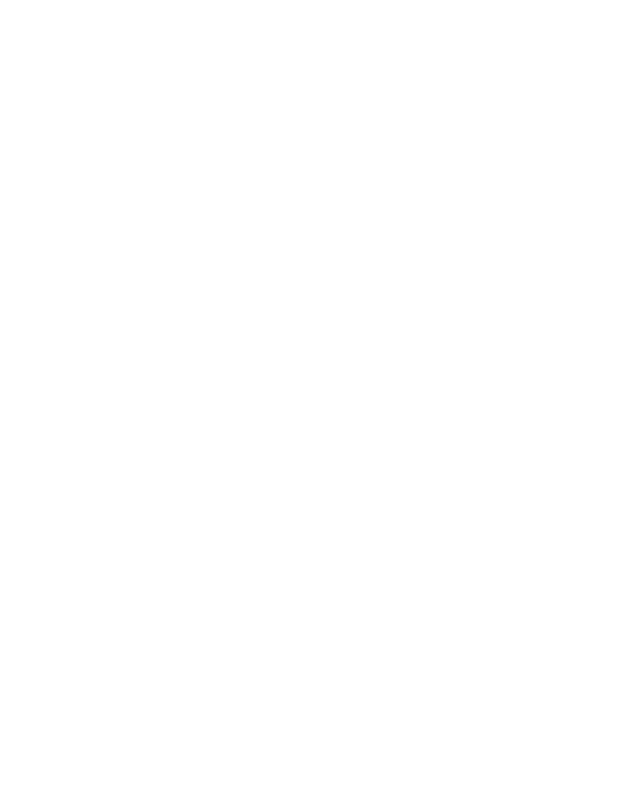
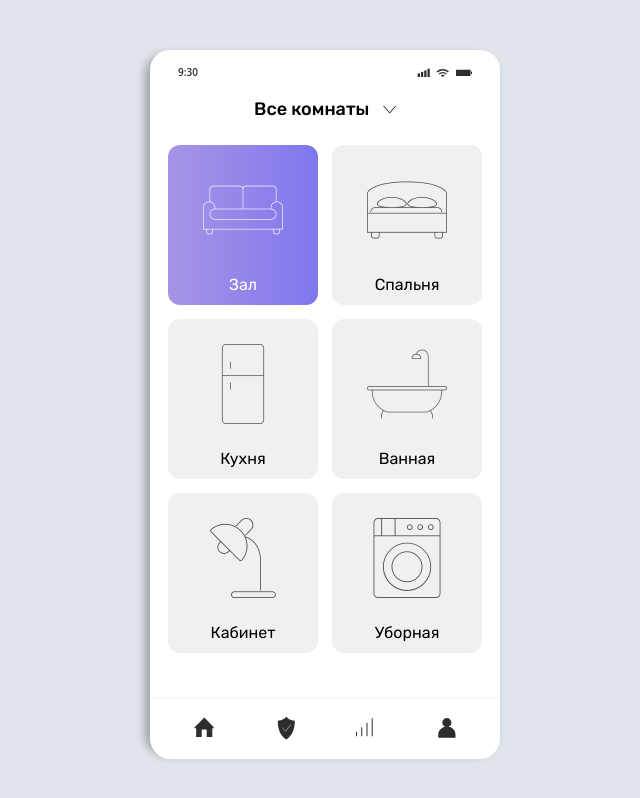
Before and after one commit to Suric1/smart-House, a plain HTML site: page index.html in a window 1280 px wide. Shown: the whole page, without its empty margins (315-955 px from the left). Drawn offline with Linux system fonts and the light colour scheme.

Commit message:
первый экран

```diff
--- a/css/style.css
+++ b/css/style.css
@@ -1 +1,125 @@
 @import url('https://fonts.googleapis.com/css2?family=Rubik:wght@300;400;500;600;700;900&display=swap');
+@import url('/fonts/icons/style.css');
+
+:root {
+    --gradient: linear-gradient(to right, #a894e6, #7e77ee);
+    --grey: #f0f0f0;
+}
+
+body {
+    font-family: 'Rubik', sans-serif;
+    background-color: #e0e5eb;
+    height: 100vh;
+    display: grid;
+    align-items: center;
+    justify-items: center;
+
+}
+
+.mobile {
+    width: 350px;
+    height: 700px;
+    background-color: #fff;
+    border-radius: 20px;
+    box-shadow: -5px 5px 10px rgba(0,0,0,0.3);
+    display: grid;
+    grid-template-rows: 48px 1fr 62px;
+
+}
+
+.mobile__top, .mobile__bottom {
+    align-self: center;
+    justify-self: center;
+}
+
+.mobile__content {
+    background-color: #fff;
+}
+
+
+
+
+.rooms {
+    display: grid;
+    grid-template-columns: repeat(2, 150px);
+    justify-content: center;
+    align-items: center;
+    gap: 14px;
+
+}
+.room {
+    display: grid;
+    grid-template-rows: 130px 30px;
+    align-content: center;
+    font-size: 16px;
+    text-align: center;
+    background: var(--grey);
+    border-radius: 12px;
+    cursor: pointer;
+}
+.room.selected {
+    background: var(--gradient);
+    color: white;
+}
+.room.selected i {
+    align-self: center;
+    font-size: 5em;
+    opacity: 1;
+}
+.room i {
+    align-self: center;
+    font-size: 5em;
+    opacity: 0.7;
+}
+
+
+
+/* UI  Components */
+
+
+.selectbox {
+    width: max-content;
+    margin: 0 auto;
+    position: relative;
+    margin-bottom: 25px;
+    cursor: pointer;
+}
+.selectbox__selected {
+    position: relative;
+    z-index: 1;
+    font-size: 18px;
+    font-weight: 500;
+    background-color: #fff;
+}
+
+.ic_arrow {
+    font-size: 0.7em;
+    margin-left: 10px;
+}
+.selectbox.open .selectbox__list {
+    top: 120%;
+   max-height: 200px;
+}
+.selectbox__list {
+    position: absolute;
+    top: 0;
+    left: 0;
+    right: 0;
+    max-height: 0;
+    overflow: hidden;
+    background-color: #fff;
+    border-radius: 3px;
+    padding: 4px 0;
+    transition: all 0.3s ease-in-out;
+}
+.selectbox__item {
+    cursor: pointer;
+}
+
+.selectbox__item.selected, .selectbox__item:hover {
+    color:#7e77ee;
+    font-weight: 600;
+}
+.selectbox__item:not(:last-child) {
+margin-bottom: 4px;
+}
--- /dev/null
+++ b/fonts/icons/style.css
@@ -0,0 +1,63 @@
+@font-face {
+  font-family: 'icons';
+  src:  url('fonts/icons.eot?e8kq15');
+  src:  url('fonts/icons.eot?e8kq15#iefix') format('embedded-opentype'),
+    url('fonts/icons.ttf?e8kq15') format('truetype'),
+    url('fonts/icons.woff?e8kq15') format('woff'),
+    url('fonts/icons.svg?e8kq15#icons') format('svg');
+  font-weight: normal;
+  font-style: normal;
+  font-display: block;
+}
+
+i {
+  /* use !important to prevent issues with browser extensions that change fonts */
+  font-family: 'icons' !important;
+  speak: never;
+  font-style: normal;
+  font-weight: normal;
+  font-variant: normal;
+  text-transform: none;
+  line-height: 1;
+
+  /* Better Font Rendering =========== */
+  -webkit-font-smoothing: antialiased;
+  -moz-osx-font-smoothing: grayscale;
+}
+
+.ic_arrow:before {
+  content: "\e900";
+}
+.ic_bathroom:before {
+  content: "\e901";
+}
+.ic_bedroom:before {
+  content: "\e902";
+}
+.ic_humidity:before {
+  content: "\e903";
+}
+.ic_kitchen:before {
+  content: "\e904";
+}
+.ic_lights:before {
+  content: "\e905";
+}
+.ic_livingroom:before {
+  content: "\e906";
+}
+.ic_power:before {
+  content: "\e907";
+}
+.ic_studio:before {
+  content: "\e908";
+}
+.ic_sun:before {
+  content: "\e909";
+}
+.ic_temperature:before {
+  content: "\e90a";
+}
+.ic_washingroom:before {
+  content: "\e90b";
+}
--- a/index.html
+++ b/index.html
@@ -1,15 +1,64 @@
 <!DOCTYPE html>
-<html lang="en">
+<html lang="ru">
   <head>
     <meta charset="UTF-8" />
     <meta http-equiv="X-UA-Compatible" content="IE=edge" />
     <meta name="viewport" content="width=device-width, initial-scale=1.0" />
-    <title>Document</title>
+    <title>Умный дом</title>
     <link rel="stylesheet" href="/css/reset.css">
     <link rel="stylesheet" href="/css/style.css" />
   </head>
   <body>
 
+    <div class="mobile">
+        <div class="mobile__top"><img src="/img/top.svg"></div>
+
+        <div class="mobile__content">
+            <div id="selectbox" class="selectbox">
+                <div class="selectbox__selected">
+                    <span>Все комнаты</span>
+                    <i class="ic_arrow"></i>
+                </div>
+                <div class="selectbox__list ">
+                    <div data-room="all" class="selectbox__item selected">Все комнаты</div>
+                    <div data-room="livingroom" class="selectbox__item">Зал</div>
+                    <div data-room="bedroom" class="selectbox__item">Спальня</div>
+                    <div data-room="kitchen" class="selectbox__item">Кухня</div>
+                    <div data-room="bathroom" class="selectbox__item">Ванная</div>
+                    <div data-room="studio" class="selectbox__item">Кабинет</div>
+                    <div data-room="washingroom" class="selectbox__item">Уборная</div>
+                </div>
+            </div>
+            <div class="rooms">
+                <div data-rooms="livingroom" class="room selected">
+                    <i class="ic_livingroom"></i>
+                    <span>Зал</span>
+                </div>
+                <div data-rooms="bedroom" class="room">
+                    <i class="ic_bedroom"></i>
+                    <span>Спальня</span>
+                </div>
+                <div data-rooms="kitchen" class="room">
+                    <i class="ic_kitchen"></i>
+                    <span>Кухня</span>
+                </div>
+                <div data-rooms="bathroom" class="room">
+                    <i class="ic_bathroom"></i>
+                    <span>Ванная</span>
+                </div>
+                <div data-rooms="studio" class="room">
+                    <i class="ic_studio"></i>
+                    <span>Кабинет</span>
+                </div>
+                <div data-rooms="washingroom" class="room">
+                    <i class="ic_washingroom"></i>
+                    <span>Уборная</span>
+                </div>
+            </div>
+        </div>
+
+        <div class="mobile__bottom"><img src="/img/bottom.svg"></div>
+    </div>
 
     <script src="/js/script.js"></script>
   </body>
--- a/js/script.js
+++ b/js/script.js
@@ -0,0 +1,6 @@
+const dom = {
+    selectbox: document.getElementById( elementId: 'selectbox');
+    rooms: document.getElementById('rooms')
+}
+
+console.log( data[0]: dom)
```
Also changed, not shown: fonts/icons/fonts/icons.ttf (added), fonts/icons/fonts/icons.woff (added), img/bottom.svg (added), img/top.svg (added), 2 other files.
